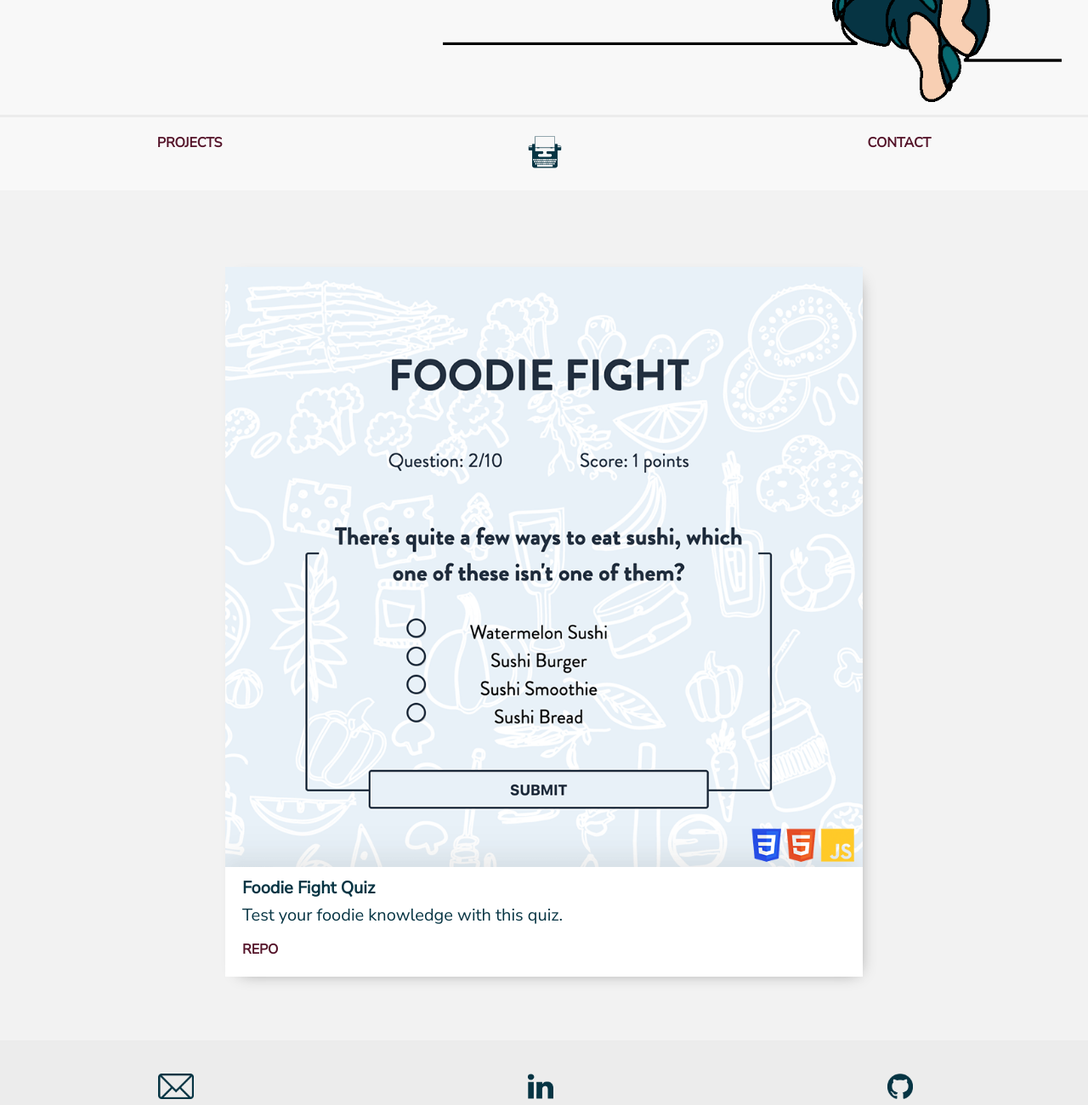
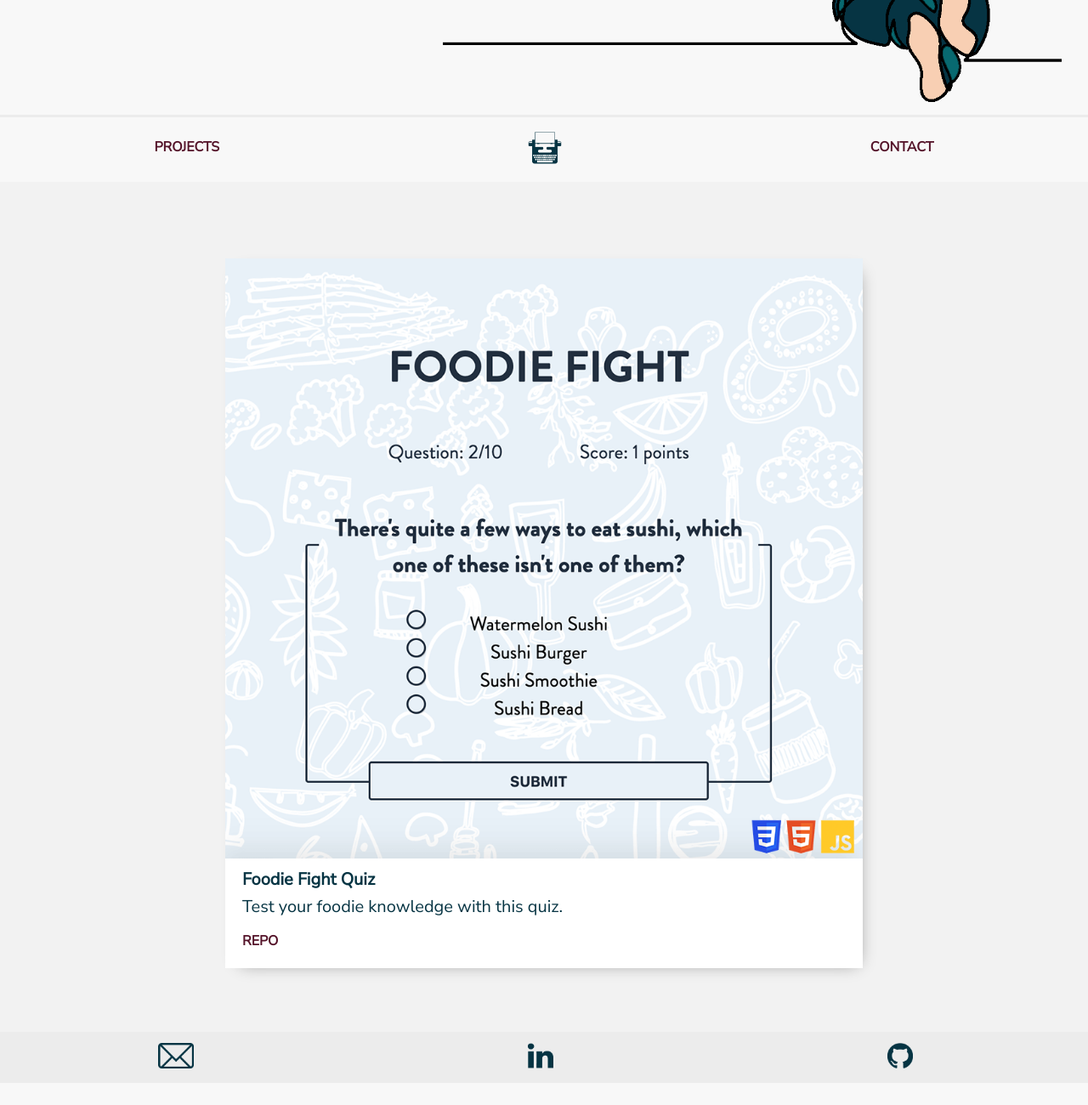
Before and after one commit to legsateri/portfolio, a plain HTML site: page index.html in a window 1280 px wide. Shown: the part 340-1640 px from the top of the page at 85% size. After the commit the page ends 1614 px from the top, so only its background shows below. Drawn offline with nearby package versions, Linux system fonts and the light colour scheme; a web font is replaced by a local one.

Commit message:
nav bar fixes

```diff
--- a/index.html
+++ b/index.html
@@ -25,9 +25,9 @@
             <!--Nav bar links-->
             <nav role="navigation">
                 <ul>
-                    <a href="#projects"><li>PROJECTS</li></a>
+                    <a href="#projects"><li class="nav-option">PROJECTS</li></a>
                     <a href="#bio"><li><img src="images/typewriter.png" alt="typewriter icon" class="typewriter"></li></a>
-                    <a href="#contact"><li>CONTACT</li></a>
+                    <a href="#contact"><li class="nav-option">CONTACT</li></a>
                 </ul>
             </nav>
 
--- a/main.css
+++ b/main.css
@@ -51,7 +51,6 @@ body {
         margin-right: auto;
         position: sticky;
         top: 0;
-        padding: 5px;
         background-color: #F8F8F8;
         border-top: 3px solid #ECECEC;
     }
@@ -70,6 +69,10 @@ body {
     li {
         font-size: 12px;
         text-align: center;
+    }
+
+    .nav-option {
+        margin-top: 10px;
     }
 
     .typewriter {
@@ -124,16 +127,15 @@ body {
         text-align: center;
     }
 
+    .icon {
+        height: 20px;
+        padding-right: 20px;
+    }
+
     footer {
         display: flex;
         background-color: #ECECEC;
-        justify-content: center;
-        padding: 3% 0;
-    }
-
-    .icon {
-        height: 20px;
-        padding-right: 20px;
+        padding: 1% 0;
     }
 }
 
```
